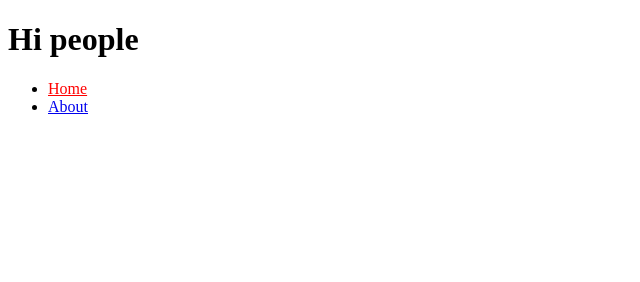
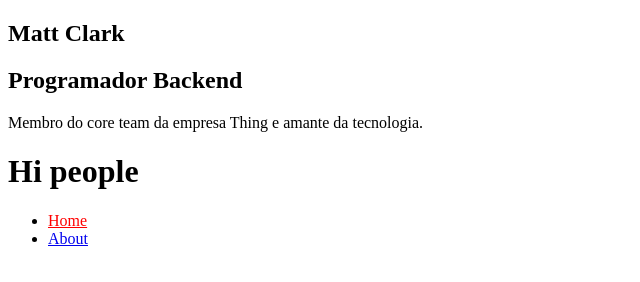
Before and after one commit to lucas-silveira/gatsbyjs-template-blog, a Gatsby site: page / in a window 1280 px wide. Shown: the whole page, without its empty margins (0-640 px from the left). Built offline with nearby package versions, Linux system fonts and the light colour scheme; Gatsby itself is replaced by a stand-in of ours.

Commit message:
feat: create Profile component

```diff
--- /dev/null
+++ b/src/components/Profile/index.tsx
@@ -0,0 +1,13 @@
+import React from 'react'
+
+// import { Container } from './styles'
+
+const Profile = () => (
+  <div className="profile-wrapper">
+    <h1>Matt Clark</h1>
+    <h2>Programador Backend</h2>
+    <p>Membro do core team da empresa Thing e amante da tecnologia.</p>
+  </div>
+)
+
+export default Profile
--- a/src/components/layout.tsx
+++ b/src/components/layout.tsx
@@ -1,4 +1,5 @@
 import React from "react"
+import Profile from "./Profile"
 
 type LayoutProps = {
   children: React.ReactNode
@@ -6,7 +7,12 @@ type LayoutProps = {
 
 const Layout = ({ children }: LayoutProps) => {
   return (
-    <main>{children}</main>
+    <>
+      <aside>
+        <Profile />
+      </aside>
+      <main>{children}</main>
+    </>
   )
 }
 
```
